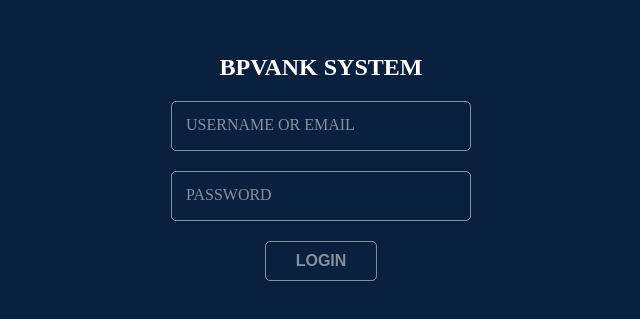
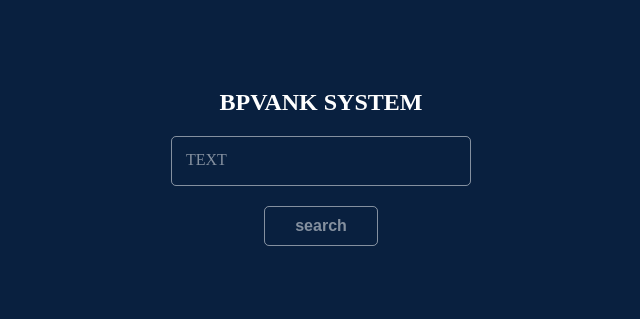
Before and after one commit to twodogplayer/2, a plain HTML site: page index.html in a window 1280 px wide. Shown: the part 233-552 px from the top of the page, without its empty margins (319-959 px from the left). Drawn offline with Linux system fonts and the light colour scheme.

Commit message:
Update index.html

```diff
--- a/index.html
+++ b/index.html
@@ -14,14 +14,10 @@
         <h2>BPVANK SYSTEM</h2>
         <div class="inputBox">
             <input type="text" required="required">
-            <span>username or email</span>
-        </div>
-        <div class="inputBox">
-            <input type="password" required="required">
-            <span>password</span>
+            <span>text</span>
         </div>
         <div class="buttonBox">
-            <button>LOGIN</button>
+            <button>search</button>
         </div>
     </div>
 </body>
```
